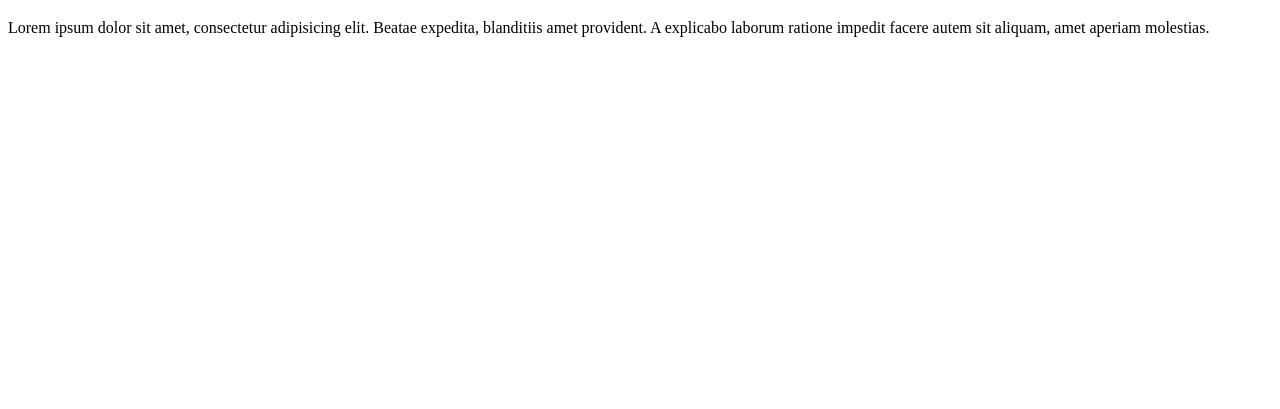
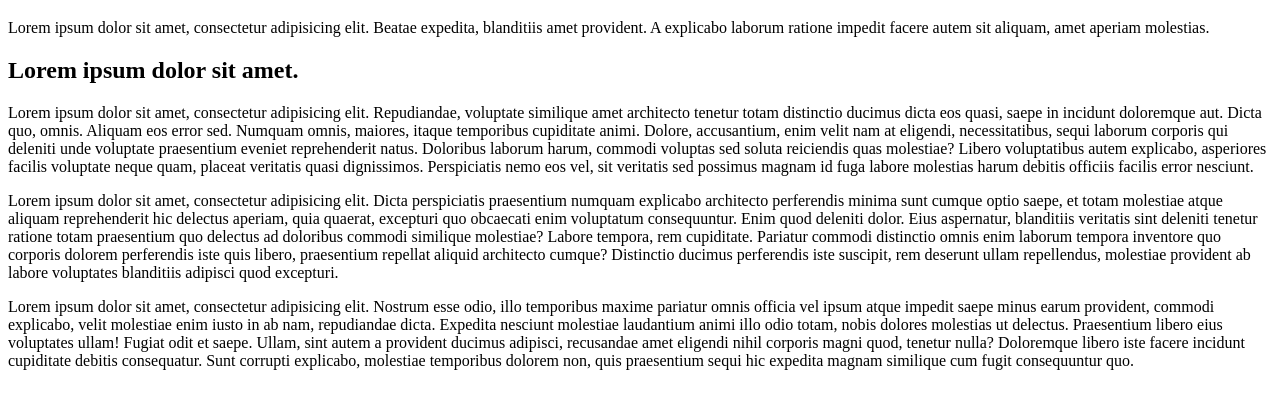
Before and after one commit to krisu87/first-web, a plain HTML site: page index.html in a window 1280 px wide. Shown: the part 61-470 px from the top of the page. Drawn offline with Linux system fonts and the light colour scheme.

Commit message:
Add main section

```diff
--- a/index.html
+++ b/index.html
@@ -11,5 +11,13 @@
                 <p>Lorem ipsum dolor sit amet, consectetur adipisicing elit. Beatae expedita, blanditiis amet provident. A explicabo laborum ratione impedit facere autem sit aliquam, amet aperiam molestias.</p>
             </div>
         </header>
+        <main>
+            <div class="container">
+                <h2>Lorem ipsum dolor sit amet.</h2>
+                <p>Lorem ipsum dolor sit amet, consectetur adipisicing elit. Repudiandae, voluptate similique amet architecto tenetur totam distinctio ducimus dicta eos quasi, saepe in incidunt doloremque aut. Dicta quo, omnis. Aliquam eos error sed. Numquam omnis, maiores, itaque temporibus cupiditate animi. Dolore, accusantium, enim velit nam at eligendi, necessitatibus, sequi laborum corporis qui deleniti unde voluptate praesentium eveniet reprehenderit natus. Doloribus laborum harum, commodi voluptas sed soluta reiciendis quas molestiae? Libero voluptatibus autem explicabo, asperiores facilis voluptate neque quam, placeat veritatis quasi dignissimos. Perspiciatis nemo eos vel, sit veritatis sed possimus magnam id fuga labore molestias harum debitis officiis facilis error nesciunt.</p>
+                <p>Lorem ipsum dolor sit amet, consectetur adipisicing elit. Dicta perspiciatis praesentium numquam explicabo architecto perferendis minima sunt cumque optio saepe, et totam molestiae atque aliquam reprehenderit hic delectus aperiam, quia quaerat, excepturi quo obcaecati enim voluptatum consequuntur. Enim quod deleniti dolor. Eius aspernatur, blanditiis veritatis sint deleniti tenetur ratione totam praesentium quo delectus ad doloribus commodi similique molestiae? Labore tempora, rem cupiditate. Pariatur commodi distinctio omnis enim laborum tempora inventore quo corporis dolorem perferendis iste quis libero, praesentium repellat aliquid architecto cumque? Distinctio ducimus perferendis iste suscipit, rem deserunt ullam repellendus, molestiae provident ab labore voluptates blanditiis adipisci quod excepturi.</p>
+                <p>Lorem ipsum dolor sit amet, consectetur adipisicing elit. Nostrum esse odio, illo temporibus maxime pariatur omnis officia vel ipsum atque impedit saepe minus earum provident, commodi explicabo, velit molestiae enim iusto in ab nam, repudiandae dicta. Expedita nesciunt molestiae laudantium animi illo odio totam, nobis dolores molestias ut delectus. Praesentium libero eius voluptates ullam! Fugiat odit et saepe. Ullam, sint autem a provident ducimus adipisci, recusandae amet eligendi nihil corporis magni quod, tenetur nulla? Doloremque libero iste facere incidunt cupiditate debitis consequatur. Sunt corrupti explicabo, molestiae temporibus dolorem non, quis praesentium sequi hic expedita magnam similique cum fugit consequuntur quo.</p>
+            </div>
+        </main>
     </body>
 </html>
```
